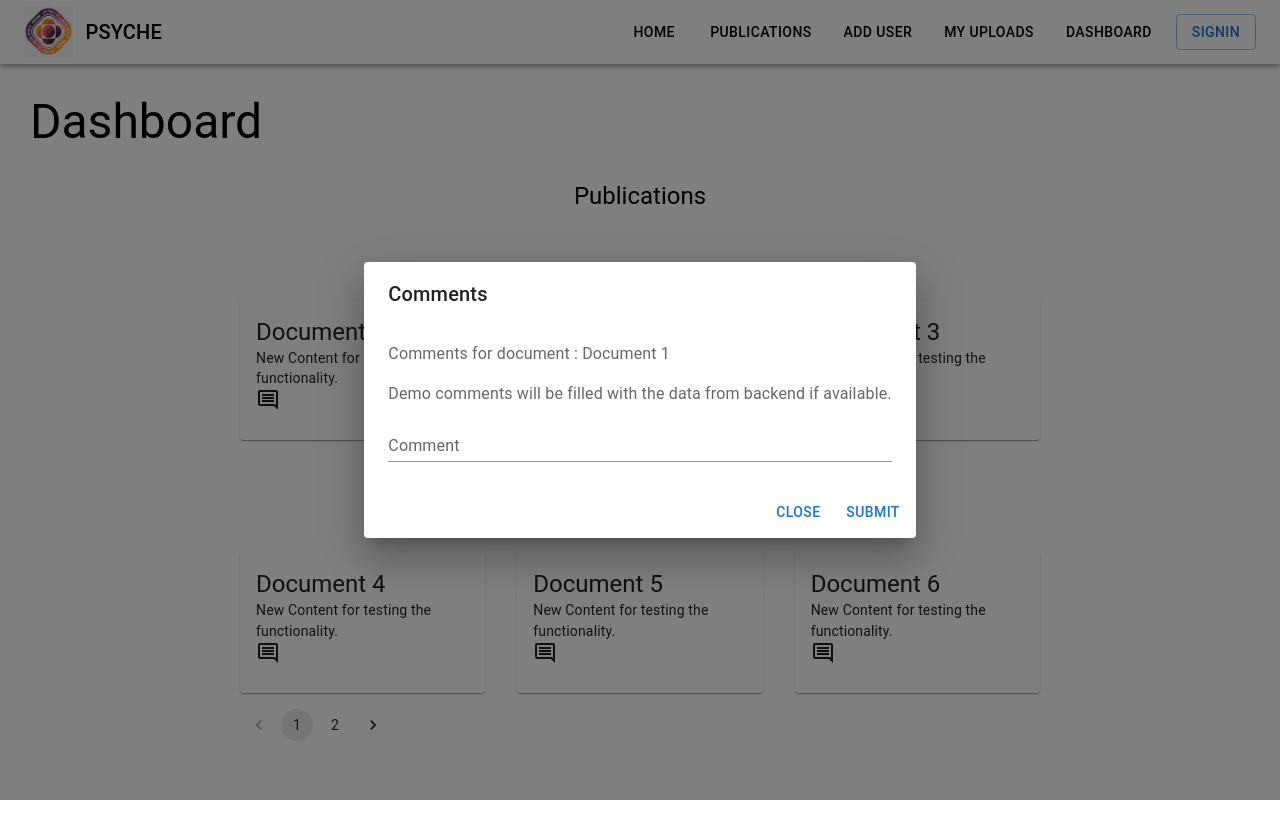
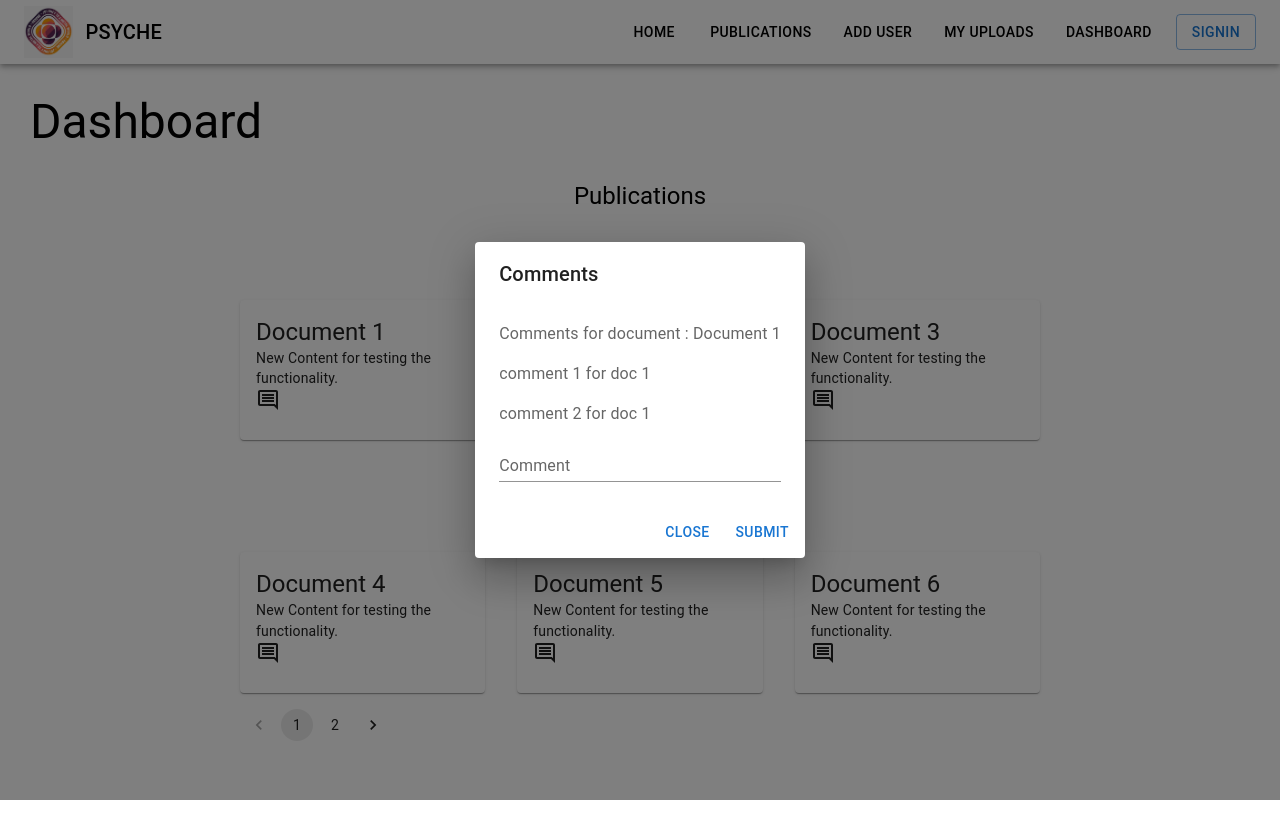
Before and after one commit to MissionToPsyche/tungesten_I7_PubSub, a React (Vite) app in the folder client/: page /dashboard in a window 1280 px wide. Both pictures are taken after a click on the icon 268 px from the left and 400 px from the top of the page. Shown: the top 838 px of the page. Built offline with nearby package versions, Linux system fonts and the light colour scheme.

Commit message:
US120: completed this user story with showing new added comments dynamically on each document card

```diff
--- a/client/src/components/Dashboard.jsx
+++ b/client/src/components/Dashboard.jsx
@@ -34,11 +34,13 @@ function Dashboard() {
 		setIsLoading(true);
 		let arr = [{
 			title: "Document 1",
-			content: "New Content for testing the functionality."
+			content: "New Content for testing the functionality.",
+			comments: ['comment 1 for doc 1', 'comment 2 for doc 1']
 		},
 		{
 			title: "Document 2",
-			content: "New Content for testing the functionality."
+			content: "New Content for testing the functionality.",
+			comments: ['comment 1 for doc 2', 'comment 2 for doc 2']
 		},
 		{
 			title: "Document 3",
@@ -115,27 +117,23 @@ function Dashboard() {
 }
 
 function Publication({ publication }) {
-	const { title, content } = publication;
+	const { title, content, comments } = publication;
 
 	const [isCommentOpen, setIsCommentOpen] = useState(false);
 	const openCommentBox = () => setIsCommentOpen(true);
-	const closeCommentBox = (action) => {
+	const closeCommentBox = (event, action) => {
 		if (action === 'submit') {
-			alert("data is sent to backend");
+			event.preventDefault();
+			let formData = new FormData(event.currentTarget);
+            let formJson = Object.fromEntries(formData.entries());
+            let newComment = formJson.newComment;
+            console.log(newComment);
+			if(newComment){
+				comments.push(newComment);
+			}
 		}
 		setIsCommentOpen(false);
 	}
-	const style = {
-		position: 'absolute',
-		top: '50%',
-		left: '50%',
-		transform: 'translate(-50%, -50%)',
-		width: 400,
-		bgcolor: 'background.paper',
-		border: '2px solid #000',
-		boxShadow: 24,
-		p: 4,
-	};
 
 	return (
 		<div>
@@ -154,8 +152,9 @@ function Publication({ publication }) {
 								open={isCommentOpen}
 								onClose={closeCommentBox}
 								PaperProps={{
+									comments: comments,
 									component: 'form',
-									onSubmit: () => closeCommentBox('submit')
+									onSubmit: (event) => closeCommentBox(event, 'submit')
 								}}
 							>
 								<DialogTitle>Comments</DialogTitle>
@@ -164,9 +163,11 @@ function Publication({ publication }) {
 									<Typography id="modal-modal-description" sx={{ mt: 2 }}>
 										Comments for document : {title}
 									</Typography>
-									<Typography id="modal-modal-description" sx={{ mt: 2 }}>
-										Demo comments will be filled with the data from backend if available.
-									</Typography>
+									{comments && comments.map((comment) => comment && (
+										<Typography key={comment} id="modal-modal-description" sx={{ mt: 2 }}>
+											{comment}
+										</Typography>
+									))}
 
 									</DialogContentText>
 									<TextField
```
